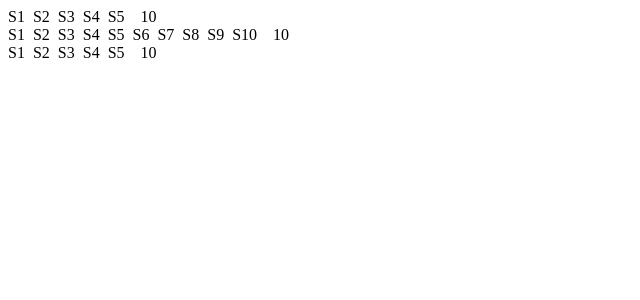
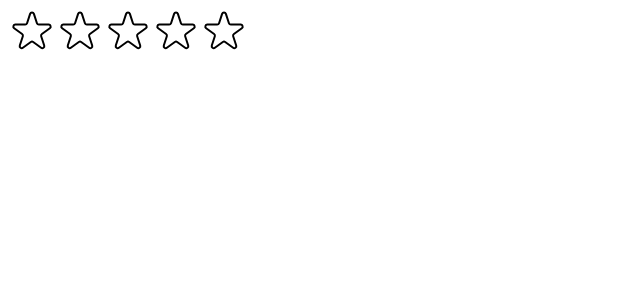
Before and after one commit to rehanmosabbir/usepopcorn, a React (Create React App) app: page / in a window 1280 px wide. Shown: the top 300 px of the page, without its empty margins (0-640 px from the left). Built offline with nearby package versions, Linux system fonts and the light colour scheme.

Commit message:
complete StarRating component

```diff
--- a/src/StarRating.js
+++ b/src/StarRating.js
@@ -1,3 +1,5 @@
+import { useState } from "react";
+
 const containerStyle = {
   display: "flex",
   alignItems: "center",
@@ -6,7 +8,6 @@
 
 const starContainerStyle = {
   display: "flex",
-  gap: "8px",
 };
 
 const textStyle = {
@@ -14,14 +15,100 @@
   lineHeight: "1",
 };
 export default function StarRating({ maxRating = 5 }) {
+  const [rating, setRating] = useState(0);
+  const [tempRating, setTempRating] = useState(0);
+
+  function handleRating(rating) {
+    setRating(rating);
+  }
   return (
     <div style={containerStyle}>
       <div style={starContainerStyle}>
         {Array.from({ length: maxRating }, (_, i) => (
-          <span>S{i + 1}</span>
+          <Star
+            key={i}
+            full={tempRating ? tempRating >= i + 1 : rating >= i + 1}
+            onRate={() => handleRating(i + 1)}
+            onMouseIn={() => setTempRating(i + 1)}
+            onMouseOut={() => setTempRating(0)}
+          />
         ))}
       </div>
-      <p style={textStyle}>10</p>
+      <p style={textStyle}>{tempRating || ""}</p>
     </div>
   );
 }
+const starStyle = {
+  display: "block",
+  height: "48px",
+  width: "48px",
+  cursor: "pointer",
+};
+function Star({ onRate, full, onMouseIn, onMouseOut }) {
+  return (
+    <span
+      style={starStyle}
+      onClick={onRate}
+      onMouseEnter={onMouseIn}
+      onMouseLeave={onMouseOut}
+    >
+      {full ? (
+        <svg
+          xmlns="http://www.w3.org/2000/svg"
+          viewBox="0 0 20 20"
+          fill="#000"
+          stroke="#000"
+        >
+          <path d="M9.049 2.927c.3-.921 1.603-.921 1.902 0l1.07 3.292a1 1 0 00.95.69h3.462c.969 0 1.371 1.24.588 1.81l-2.8 2.034a1 1 0 00-.364 1.118l1.07 3.292c.3.921-.755 1.688-1.54 1.118l-2.8-2.034a1 1 0 00-1.175 0l-2.8 2.034c-.784.57-1.838-.197-1.539-1.118l1.07-3.292a1 1 0 00-.364-1.118L2.98 8.72c-.783-.57-.38-1.81.588-1.81h3.461a1 1 0 00.951-.69l1.07-3.292z" />
+        </svg>
+      ) : (
+        <svg
+          xmlns="http://www.w3.org/2000/svg"
+          fill="none"
+          viewBox="0 0 24 24"
+          stroke="#000"
+        >
+          <path
+            strokeLinecap="round"
+            strokeLinejoin="round"
+            strokeWidth="{2}"
+            d="M11.049 2.927c.3-.921 1.603-.921 1.902 0l1.519 4.674a1 1 0 00.95.69h4.915c.969 0 1.371 1.24.588 1.81l-3.976 2.888a1 1 0 00-.363 1.118l1.518 4.674c.3.922-.755 1.688-1.538 1.118l-3.976-2.888a1 1 0 00-1.176 0l-3.976 2.888c-.783.57-1.838-.197-1.538-1.118l1.518-4.674a1 1 0 00-.363-1.118l-3.976-2.888c-.784-.57-.38-1.81.588-1.81h4.914a1 1 0 00.951-.69l1.519-4.674z"
+          />
+        </svg>
+      )}
+    </span>
+  );
+}
+
+/*
+FULL STAR
+
+<svg
+  xmlns="http://www.w3.org/2000/svg"
+  viewBox="0 0 20 20"
+  fill="#000"
+  stroke="#000"
+>
+  <path
+    d="M9.049 2.927c.3-.921 1.603-.921 1.902 0l1.07 3.292a1 1 0 00.95.69h3.462c.969 0 1.371 1.24.588 1.81l-2.8 2.034a1 1 0 00-.364 1.118l1.07 3.292c.3.921-.755 1.688-1.54 1.118l-2.8-2.034a1 1 0 00-1.175 0l-2.8 2.034c-.784.57-1.838-.197-1.539-1.118l1.07-3.292a1 1 0 00-.364-1.118L2.98 8.72c-.783-.57-.38-1.81.588-1.81h3.461a1 1 0 00.951-.69l1.07-3.292z"
+  />
+</svg>
+
+
+EMPTY STAR
+
+<svg
+  xmlns="http://www.w3.org/2000/svg"
+  fill="none"
+  viewBox="0 0 24 24"
+  stroke="#000"
+>
+  <path
+    strokeLinecap="round"
+    strokeLinejoin="round"
+    strokeWidth="{2}"
+    d="M11.049 2.927c.3-.921 1.603-.921 1.902 0l1.519 4.674a1 1 0 00.95.69h4.915c.969 0 1.371 1.24.588 1.81l-3.976 2.888a1 1 0 00-.363 1.118l1.518 4.674c.3.922-.755 1.688-1.538 1.118l-3.976-2.888a1 1 0 00-1.176 0l-3.976 2.888c-.783.57-1.838-.197-1.538-1.118l1.518-4.674a1 1 0 00-.363-1.118l-3.976-2.888c-.784-.57-.38-1.81.588-1.81h4.914a1 1 0 00.951-.69l1.519-4.674z"
+  />
+</svg>
+
+*/
--- a/src/index.js
+++ b/src/index.js
@@ -9,7 +9,5 @@
   <React.StrictMode>
     {/* <App /> */}
     <StarRating maxRating={5} />
-    <StarRating maxRating={10} />
-    <StarRating />
   </React.StrictMode>
 );
```
Also changed, not shown: src/index.css (+0 -33 lines).
